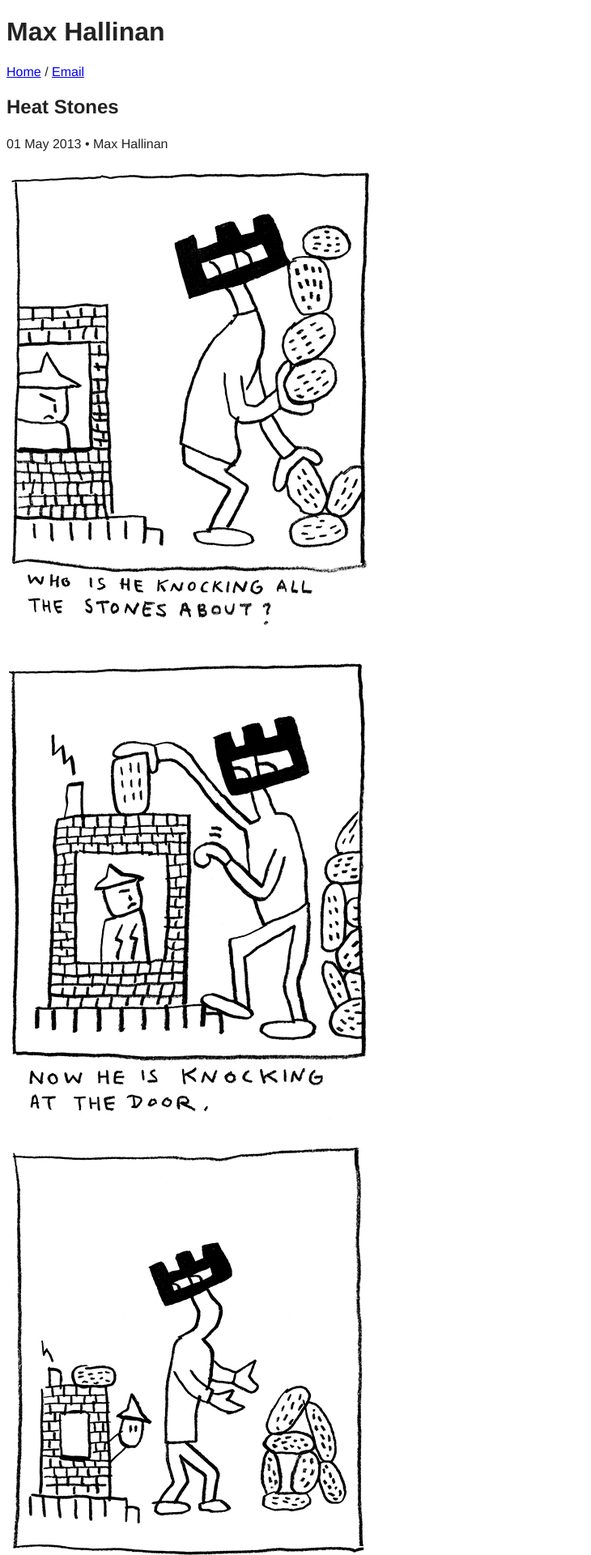
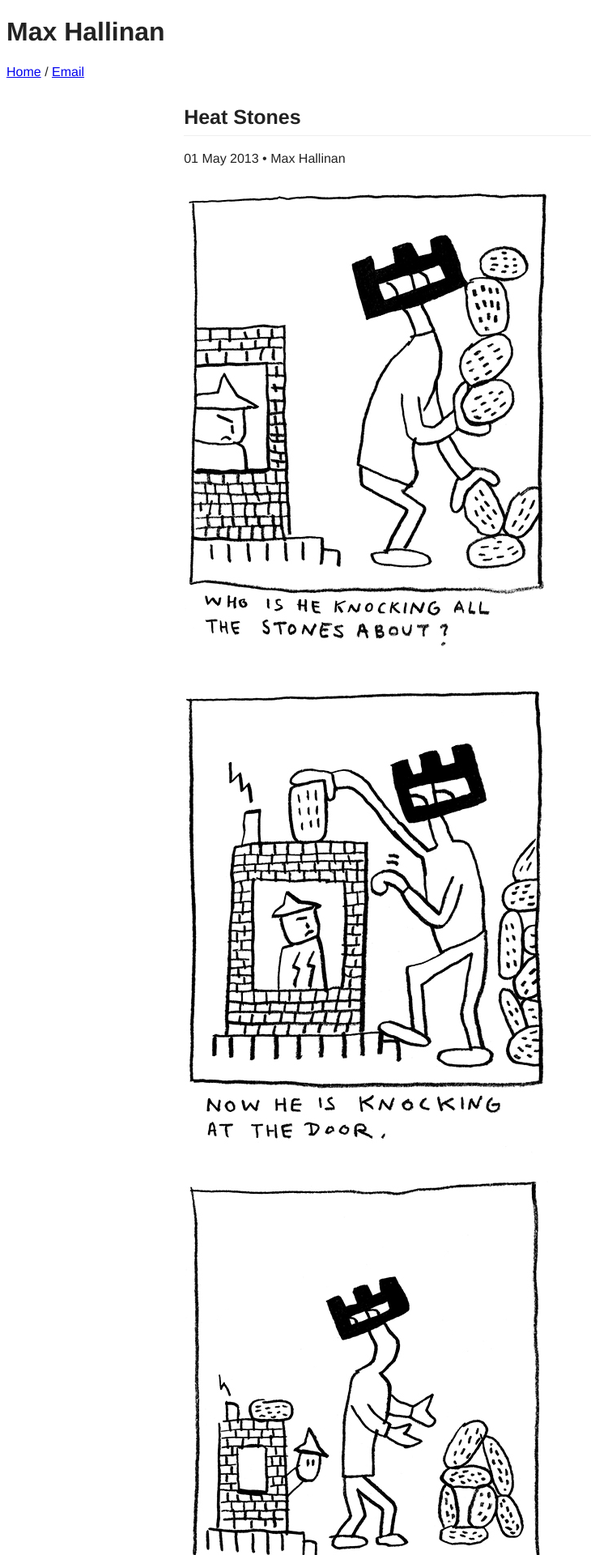
Before and after one commit to fromothers/www.maxhallinan.com, a Jekyll site: the page built from stories/_posts/2013-05-01-heat-stones.markdown, in a window 1280 px wide. Shown: the top 1920 px of the page at 81% size, without its empty margins (0-730 px from the left). Built offline with Jekyll 4.4.1, drawn with Linux system fonts in a browser that asks for light colours.

Commit message:
Work on post styles

```diff
--- a/static/css/styles.css
+++ b/static/css/styles.css
@@ -4,6 +4,7 @@
 
   1:1.25
 
+  55.51em
   44.408em
   35.527em
   28.422em
@@ -56,6 +57,10 @@
   0.393em
 */
 
+* {
+  box-sizing: border-box;
+}
+
 body {
   color: #222;
   font-family: Helvetica Neue, Helvetica, Arial, sans-serif;
@@ -65,12 +70,8 @@
 code,
 pre,
 .highlight {
-  background: #eee;
+  background: #f6f8fa;
   font-family: Menlo, monospace;
-  font-size: 1rem;
-}
-
-p code {
   font-size: 0.8rem;
 }
 
@@ -79,9 +80,14 @@
   margin-right: 0;
 }
 
+pre.highlight {
+  padding: 1rem;
+}
+
 .post {
-  max-width: 42.633rem;
-  /* max-width: 44.408rem */
+  margin: 0 auto;
+  max-width: 55.51rem;
+  padding: 1.953rem;
 }
 
 .post h1,
@@ -90,9 +96,32 @@
 .post h4,
 .post h5,
 .post h6 {
+  border-bottom: 1px solid #eee;
   line-height: 1.2em;
+  margin: 0 0 1rem;
+  padding: 0 0 0.492rem;
+}
+
+.post h1 {
+  font-size: 1.563rem;
+}
+
+.post h2 {
+  font-size: 1.25rem;
+}
+
+.post h3 {
+  font-size: 1.2rem;
 }
 
 .post p {
   line-height: 1.5em;
+  margin: 0 0 1.5rem;
 }
+
+.post blockquote {
+  color:#6a737d;
+  border-left: 0.262rem solid #dfe2e5;
+  margin: 0 0 1.5rem;
+  padding: 0 0 0 1rem
+}
```
Also changed, not shown: posts/_drafts/2017-11-25-fuzzy-thinking.md (+12 -12 lines).
